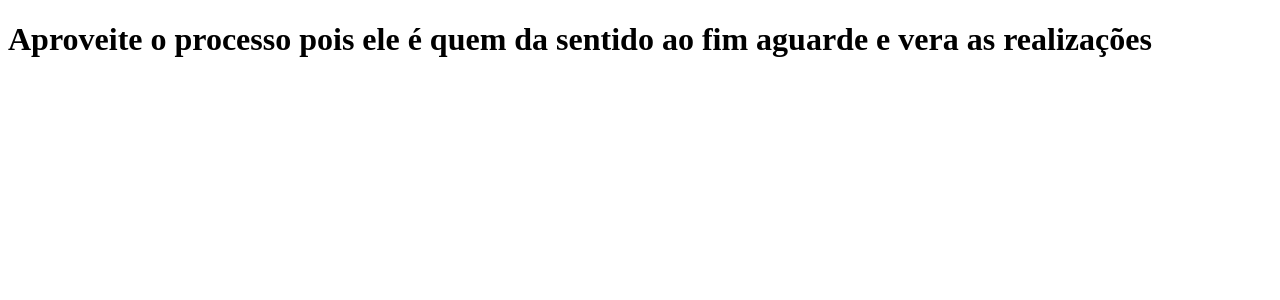
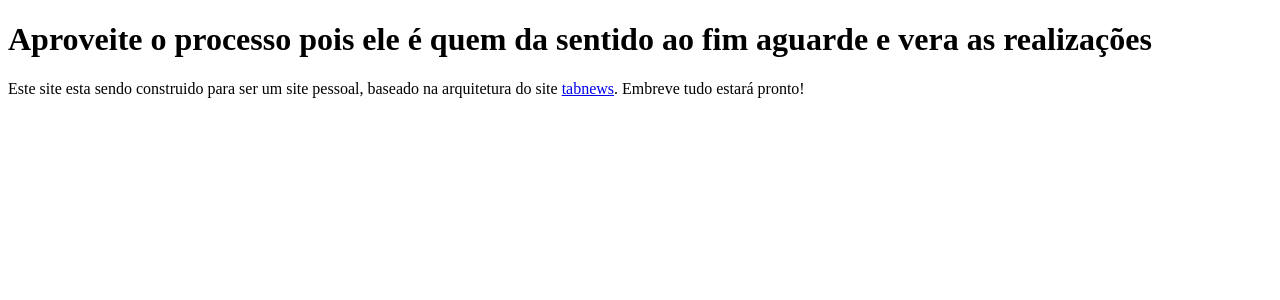
Before and after one commit to matheusRodrigues73/clone-tabnews, a Next.js app: page / in a window 1280 px wide. Shown: the top 300 px of the page. Built offline with nearby package versions, Linux system fonts and the light colour scheme.

Commit message:
Atualiza menssagem da `Home`

```diff
--- a/pages/index.js
+++ b/pages/index.js
@@ -1,9 +1,19 @@
 function Home() {
   return (
-    <h1>
-      Aproveite o processo pois ele é quem da sentido ao fim aguarde e vera as
-      realizações
-    </h1>
+    <div>
+      <h1>
+        Aproveite o processo pois ele é quem da sentido ao fim aguarde e vera as
+        realizações
+      </h1>
+      <p>
+        Este site esta sendo construido para ser um site pessoal, baseado na
+        arquitetura do site{" "}
+        <a href="https://www.tabnews.com.br" target="_blank">
+          tabnews
+        </a>
+        . Embreve tudo estará pronto!
+      </p>
+    </div>
   );
 }
 
```
